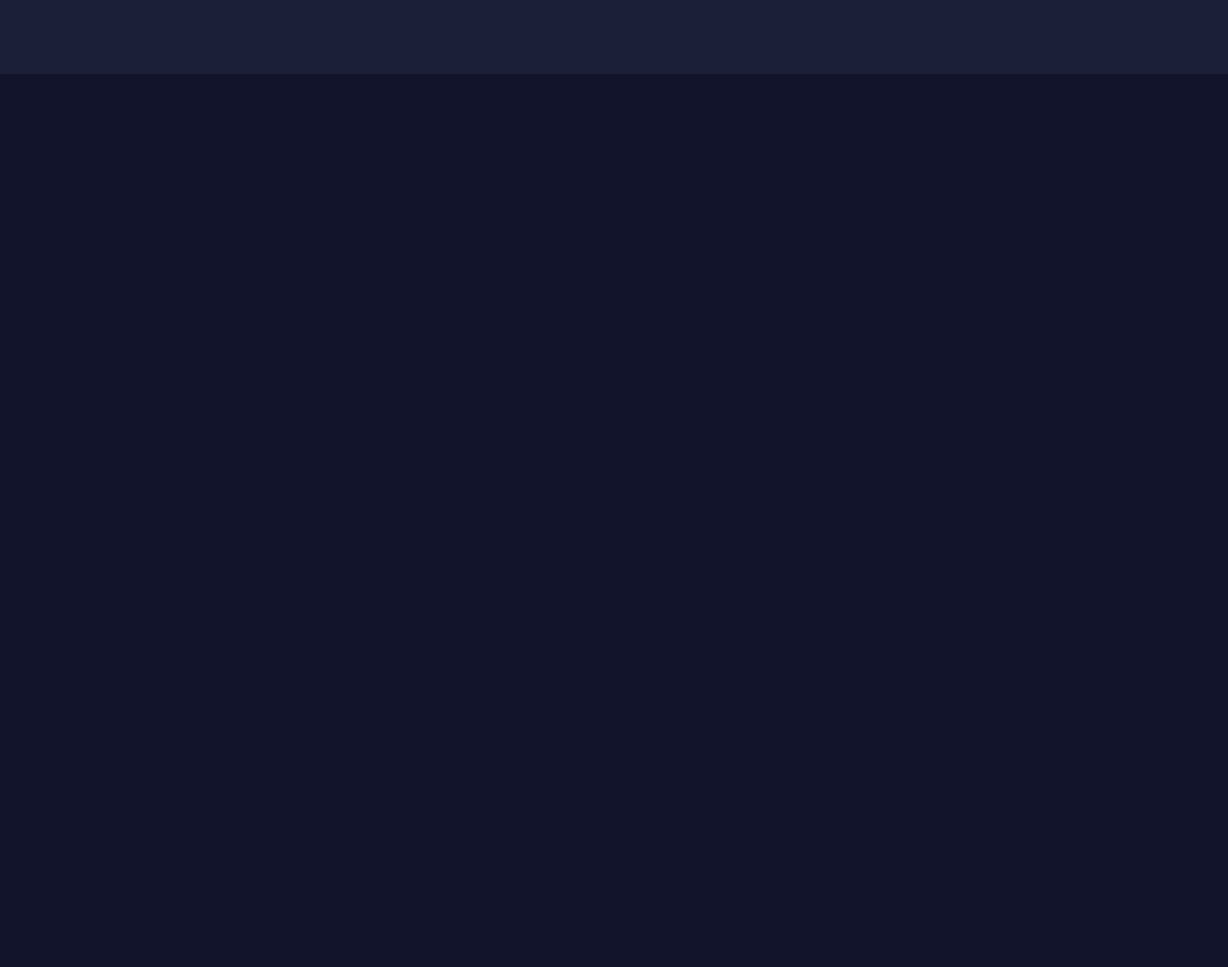
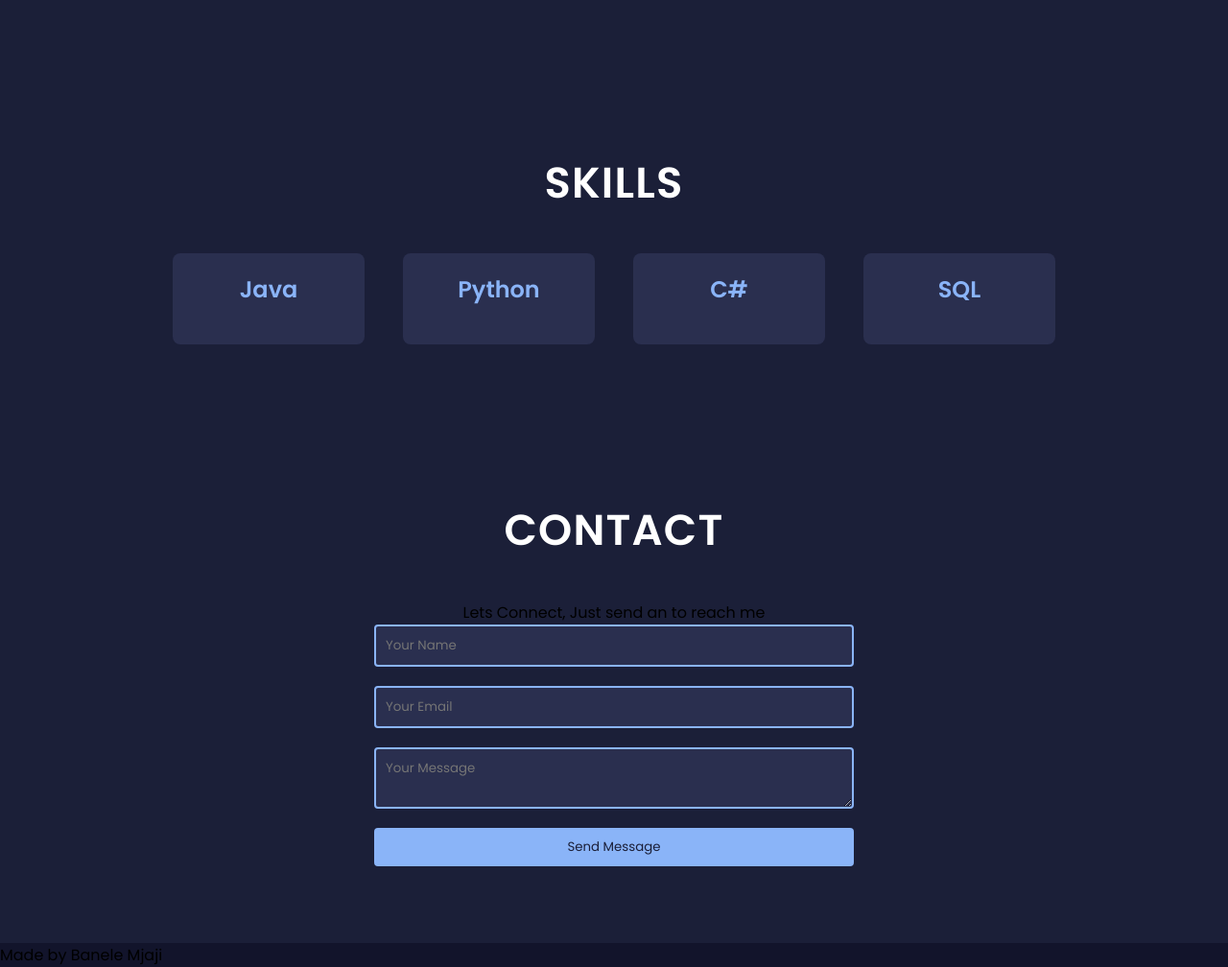
Before and after one commit to banelemjaji/portfolio-website, a plain HTML site: page index.html in a window 1280 px wide. Shown: the part 1106-2114 px from the top of the page at 96% size. Before the commit the page ends 1183 px from the top, so only its background shows below. Drawn offline with Linux system fonts and the light colour scheme.

Commit message:
skills-contact

```diff
--- a/css/styles.css
+++ b/css/styles.css
@@ -148,3 +148,68 @@ body {
     font-size: 1.3rem;
     color: #8ab4f8;
 }
+
+/* Skills Section */
+.skills-section {
+    padding: 80px 20px;
+    background-color: #1b1f38;
+    text-align: center;
+}
+.skills-grid {
+    display: flex;
+    flex-wrap: wrap;
+    gap: 40px;
+    justify-content: center;
+}
+.skill-card {
+    background-color: #2a2f4f;
+    padding: 20px;
+    border-radius: 8px;
+    width: 200px;
+    transition: transform 0.3s ease;
+}
+.skill-card:hover {
+    transform: translateY(-5px);
+    box-shadow: 0 6px 12px rgba(0, 0, 0, 0.3);
+}
+.skill-card h3 {
+    font-size: 1.5rem;
+    color: #8ab4f8;
+    margin-bottom: 20px;
+}
+
+
+/* Contact Section */
+.contact-section {
+    padding: 80px 20px;
+    background-color: #1b1f38;
+    text-align: center;
+}
+.contact-form {
+    display: flex;
+    flex-direction: column;
+    gap: 20px;
+    max-width: 500px;
+    margin: 0 auto;
+}
+.contact-form input,
+.contact-form textarea {
+    padding: 10px;
+    border: 2px solid #8ab4f8;
+    border-radius: 4px;
+    background-color: #2a2f4f;
+    color: #c3c7e4;
+}
+.contact-form button {
+    padding: 10px 20px;
+    border: none;
+    border-radius: 4px;
+    background-color: #8ab4f8;
+    color: #1b1f38;
+    cursor: pointer;
+    transition: background-color 0.3s ease;
+}
+.contact-form button:hover {
+    background-color: #c3c7e4;
+    color: #1b1f38;
+}
--- a/index.html
+++ b/index.html
@@ -78,6 +78,42 @@
     </div>
 </section>
 
+<section id="skills" class="skills-section">
+    <div class="container">
+      <h2 class="section-title">Skills</h2>
+      <div class="skills-grid">
+        <div class="skill-card">
+          <h3>Java</h3>
+        </div>
+        <div class="skill-card">
+          <h3>Python</h3>
+        </div>
+        <div class="skill-card">
+          <h3>C#</h3>
+        </div>
+        <div class="skill-card">
+          <h3>SQL</h3>
+        </div>
+      </div>
+    </div>
+  </section>
+
+  <section id="contact" class="contact-section">
+    <div class="container">
+      <h2 class="section-title">Contact</h2>
+      <p>Lets Connect, Just send an to reach me</p>
+      <form class="contact-form">
+        <input type="text" placeholder="Your Name" required>
+        <input type="email" placeholder="Your Email" required>
+        <textarea placeholder="Your Message" required></textarea>
+        <button type="submit" class="btn">Send Message</button>
+      </form>
+    </div>
+  </section>
+
+  <footer>Made by Banele Mjaji</footer>
+
+
 
 <script src="js/script.js"></script>
 </body>
```
